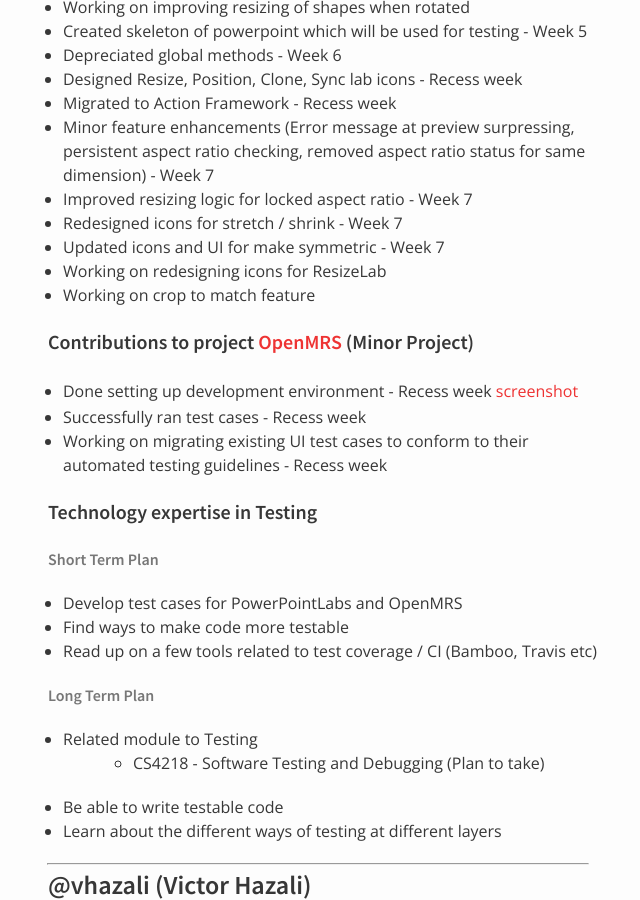
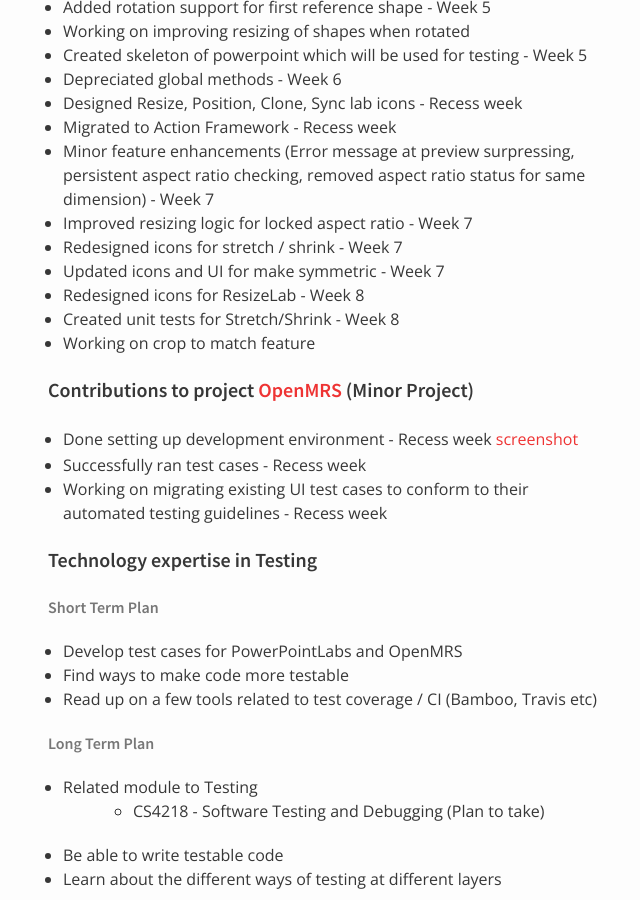
Before and after one commit to nus-oss/cs3281-AY1516S2-website, a Jekyll site: the page built from teams/powerpointlabs.md, in a window 1280 px wide and 900 px high, scrolled down 7870 px. Shown: the whole window, without its empty margins (322-962 px from the left). Built offline with Jekyll 4.4.1, drawn with Linux system fonts in a browser that asks for light colours; some of the changed text lies outside the part shown.

Commit message:
Update powerpointlabs.md

```diff
--- a/teams/powerpointlabs.md
+++ b/teams/powerpointlabs.md
@@ -85,6 +85,7 @@
   * [x] Implement absolute dimension for resizing - Week 5, Wed
   * [x] Implement restore aspect ratio with absolute dimension - Week 6, Thu
   * [x] Improve on rotation support for shapes - Week 7, Thu
+  * [ ] Add settings for Same Dimension
   * [ ] Create Crop To Match feature
   * [ ] Create Ratio Resize feature
 * Advanced functionality for Resize Lab
@@ -241,7 +242,8 @@
 * Improved resizing logic for locked aspect ratio - Week 7
 * Redesigned icons for stretch / shrink - Week 7
 * Updated icons and UI for make symmetric - Week 7
-* Working on redesigning icons for ResizeLab
+* Redesigned icons for ResizeLab - Week 8
+* Created unit tests for Stretch/Shrink - Week 8
 * Working on crop to match feature
 
 
```
